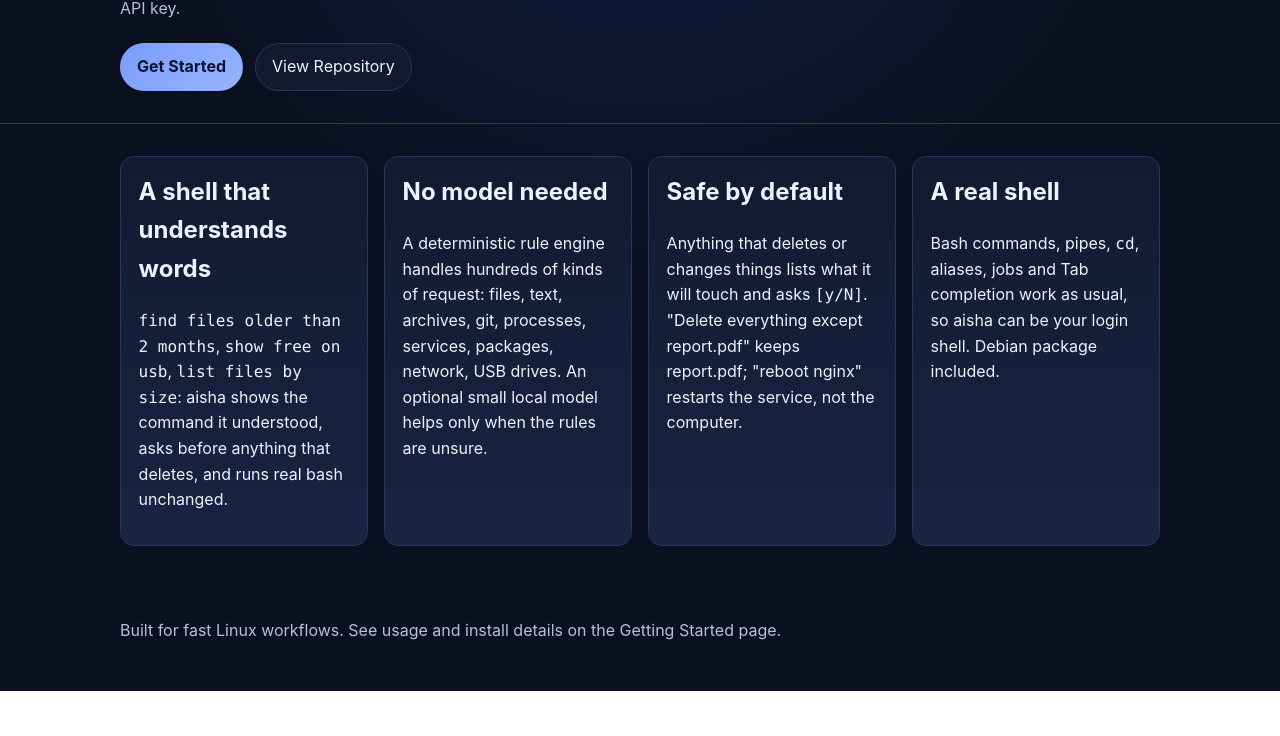
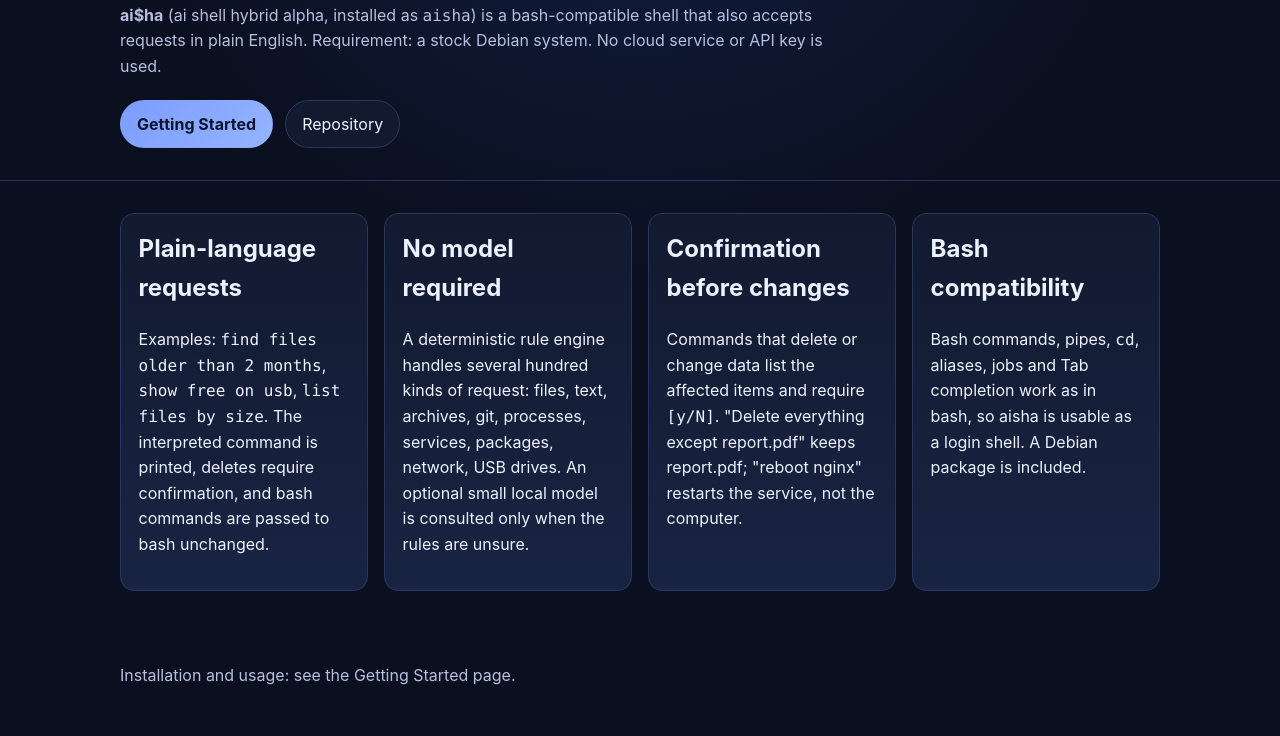
Before and after one commit to jugih-official/aisha, a plain HTML site: page index.html in a window 1280 px wide. Shown: the part 248-984 px from the top of the page. Before the commit the page ends 939 px from the top, so only its background shows below. Drawn offline with Linux system fonts and the light colour scheme.

Commit message:
Docs: plain factual style in README, web pages, man page and package description
No second or first person; passive, factual statements instead of
conversational ones. Content unchanged.

```diff
--- a/index.html
+++ b/index.html
@@ -4,7 +4,7 @@
   <meta charset="utf-8" />
   <meta name="viewport" content="width=device-width, initial-scale=1" />
   <title>ai$ha • ai shell hybrid alpha</title>
-  <meta name="description" content="ai$ha (ai shell hybrid alpha) is a shell you can talk to: plain words become real commands, with no cloud and no API key." />
+  <meta name="description" content="ai$ha (ai shell hybrid alpha): a bash-compatible shell that translates plain-language requests into shell commands, locally, without a cloud service or API key." />
   <link rel="stylesheet" href="styles.css" />
 </head>
 <body>
@@ -19,44 +19,44 @@
     </nav>
 
     <section class="container hero-content">
-      <p class="eyebrow">Terminal Productivity</p>
-      <h1>Use plain language. Get real shell results.</h1>
+      <p class="eyebrow">Bash-compatible shell</p>
+      <h1>Plain-language requests translated to shell commands</h1>
       <p class="subtitle">
-        <strong>ai$ha</strong> (ai shell hybrid alpha, started as <code>aisha</code>) is a shell you can talk to. Type bash as usual, or say what you want
-        in plain words. It runs on a stock Debian system with no cloud and no API key.
+        <strong>ai$ha</strong> (ai shell hybrid alpha, installed as <code>aisha</code>) is a bash-compatible shell that
+        also accepts requests in plain English. Requirement: a stock Debian system. No cloud service or API key is used.
       </p>
       <div class="cta-row">
-        <a class="button primary" href="pages/getting-started.html">Get Started</a>
-        <a class="button" href="https://github.com/jugih-official/aisha" target="_blank" rel="noopener">View Repository</a>
+        <a class="button primary" href="pages/getting-started.html">Getting Started</a>
+        <a class="button" href="https://github.com/jugih-official/aisha" target="_blank" rel="noopener">Repository</a>
       </div>
     </section>
   </header>
 
   <main class="container grid">
     <article class="card">
-      <h2>A shell that understands words</h2>
-      <p><code>find files older than 2 months</code>, <code>show free on usb</code>, <code>list files by size</code>:
-      aisha shows the command it understood, asks before anything that deletes, and runs real bash unchanged.</p>
+      <h2>Plain-language requests</h2>
+      <p>Examples: <code>find files older than 2 months</code>, <code>show free on usb</code>, <code>list files by size</code>.
+      The interpreted command is printed, deletes require confirmation, and bash commands are passed to bash unchanged.</p>
     </article>
     <article class="card">
-      <h2>No model needed</h2>
-      <p>A deterministic rule engine handles hundreds of kinds of request: files, text, archives, git, processes,
-      services, packages, network, USB drives. An optional small local model helps only when the rules are unsure.</p>
+      <h2>No model required</h2>
+      <p>A deterministic rule engine handles several hundred kinds of request: files, text, archives, git, processes,
+      services, packages, network, USB drives. An optional small local model is consulted only when the rules are unsure.</p>
     </article>
     <article class="card">
-      <h2>Safe by default</h2>
-      <p>Anything that deletes or changes things lists what it will touch and asks <code>[y/N]</code>.
+      <h2>Confirmation before changes</h2>
+      <p>Commands that delete or change data list the affected items and require <code>[y/N]</code>.
       "Delete everything except report.pdf" keeps report.pdf; "reboot nginx" restarts the service, not the computer.</p>
     </article>
     <article class="card">
-      <h2>A real shell</h2>
-      <p>Bash commands, pipes, <code>cd</code>, aliases, jobs and Tab completion work as usual, so aisha can be your
-      login shell. Debian package included.</p>
+      <h2>Bash compatibility</h2>
+      <p>Bash commands, pipes, <code>cd</code>, aliases, jobs and Tab completion work as in bash, so aisha is usable as a
+      login shell. A Debian package is included.</p>
     </article>
   </main>
 
   <footer class="footer container">
-    <p>Built for fast Linux workflows. See usage and install details on the Getting Started page.</p>
+    <p>Installation and usage: see the Getting Started page.</p>
   </footer>
 </body>
 </html>
```
Also changed, not shown: pages/getting-started.html (+12 -12 lines), 3 other files.
